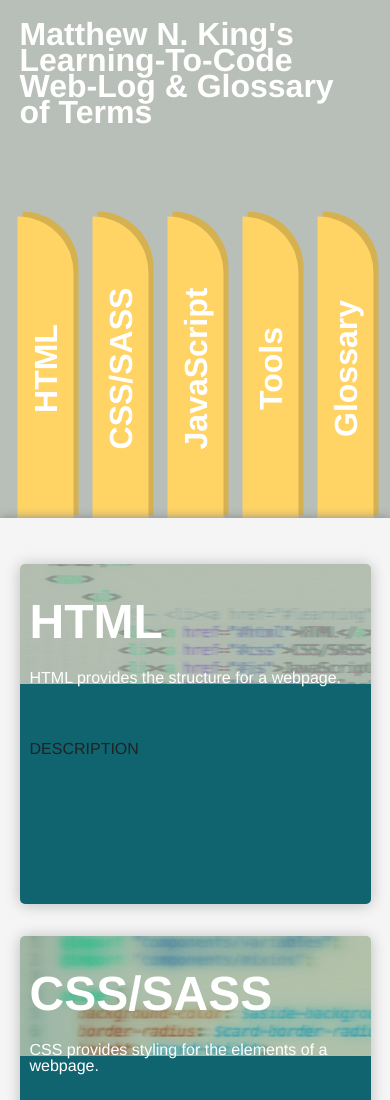
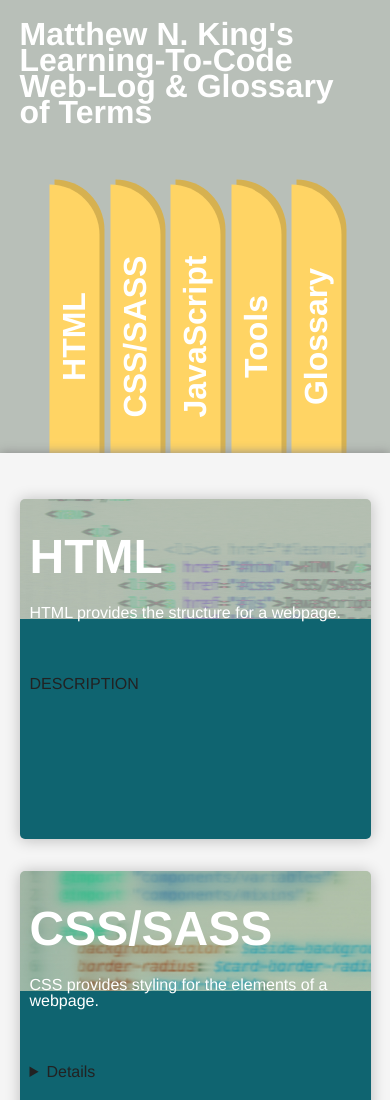
Before and after one commit to matthewnk/afe-cards, a website: page index.html in a window 390 px wide. Shown: the top 1100 px of the page. Drawn offline with nearby package versions, Linux system fonts and the light colour scheme.

Commit message:
Minor positioning changes to nav in mobile view.

```diff
--- a/css/main.css
+++ b/css/main.css
@@ -54,7 +54,7 @@ textarea {
 .main-container{
     position: relative;
     z-index: 21;
-    top: -24px;
+    top: -1em;
     box-shadow: 0px 0px 10px #888888;
     background-color: #f5f5f5;
 }
@@ -98,8 +98,8 @@ nav a {
   /*position: relative;
   left: -20px;*/
   display: block;
-  margin-bottom: 19px;
-  padding: 15px 0;
+  margin-bottom: 3%;
+  padding: 12px 0;
   text-align: center;
   text-decoration: none;
   font-weight: bold;
```
